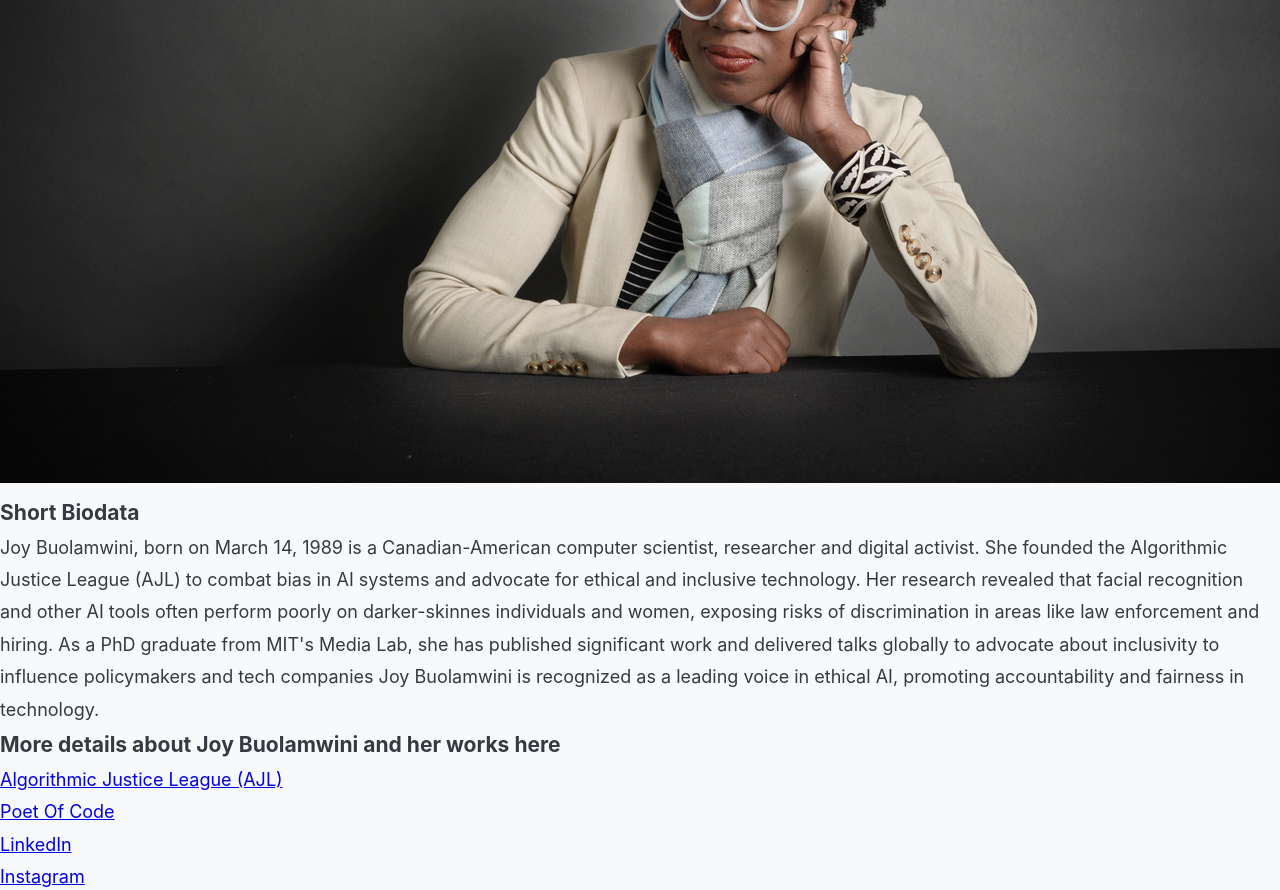
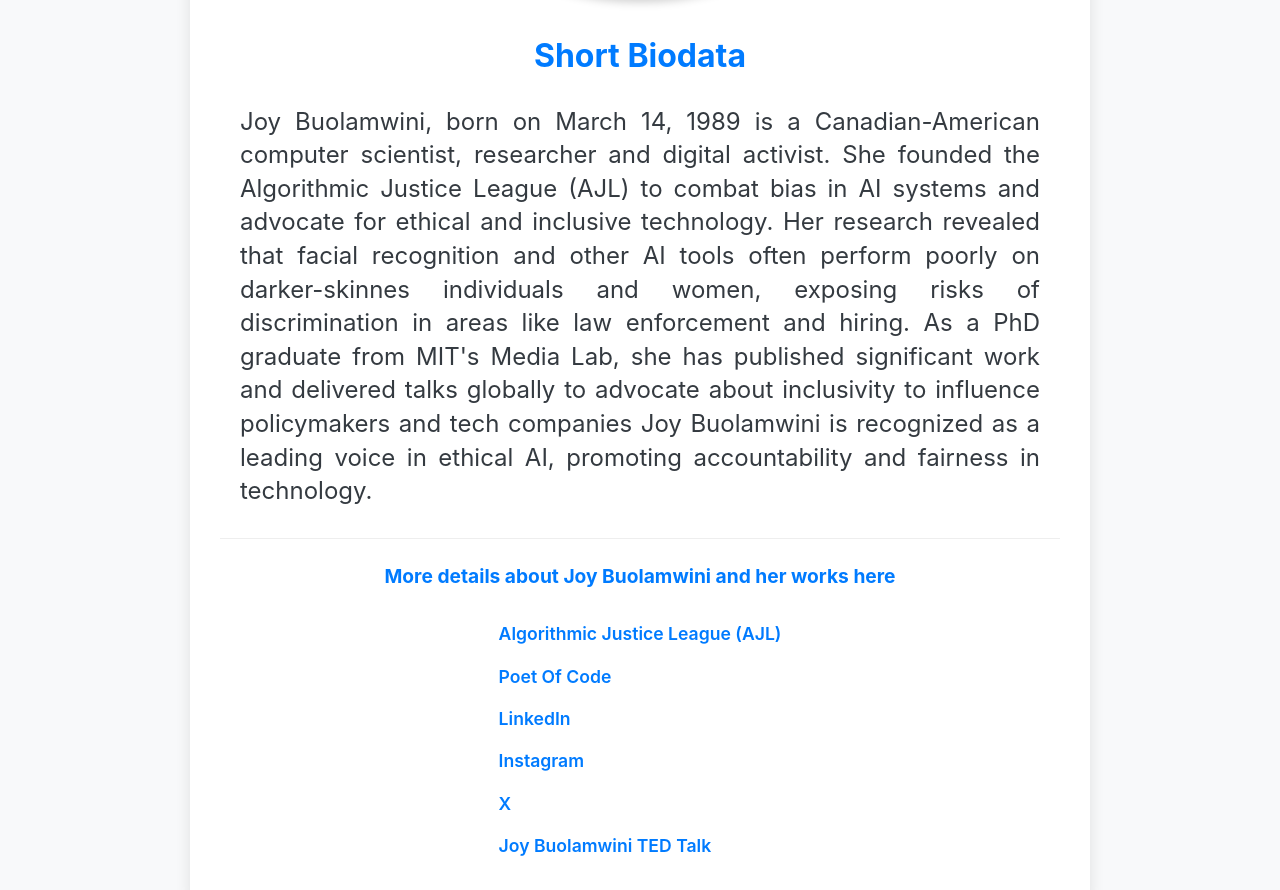
Before and after one commit to aveyna/project-2, a plain HTML site: page techhero.html in a window 1280 px wide. Shown: the part 656-1546 px from the top of the page. Drawn offline with Linux system fonts and the light colour scheme.

Commit message:
Update stylepage.css

```diff
--- a/stylepage.css
+++ b/stylepage.css
@@ -7,18 +7,18 @@
 /* --- Body --- */
 body {
     font-family: 'Inter', sans-serif;
-    background-color: #f8f9fa;
-    color: #343a40;
+    background-color: #f8f9fa; /* Very light gray */
+    color: #343a40; /* Dark text */
     line-height: 1.8;
-    font-size: 18px;  /* Slightly larger base font */
+    font-size: 18px;
     min-height: 100vh;
 }
 
-/* --- Header --- */
+/* --- Header (Blue Bar) --- */
 .page-header {
-    background-color: #007bff;
+    background-color: #007bff; /* Primary Blue */
     padding: 30px 20px;
-    text-align: center;
+    text-align: center; /* Centers H1, H2, and Nav */
     box-shadow: 0 4px 6px rgba(0, 0, 0, 0.1);
 }
 
@@ -48,12 +48,8 @@ nav ul {
     margin: 0;
     display: inline-flex;
     justify-content: center;
-    background-color: #343a40;
+    background-color: #343a40; /* Darker background for nav bar */
     border-radius: 8px;
-}
-
-nav li {
-    margin: 0 10px;
 }
 
 nav a {
@@ -62,69 +58,119 @@ nav a {
     font-weight: 600;
     padding: 12px 20px;
     display: block;
-    font-size: 1.3rem;  /* bigger! */
+    font-size: 1.3rem; /* Larger navigation text */
     transition: color 0.3s, transform 0.2s, background 0.2s;
     border-radius: 6px;
 }
 
 nav a:hover {
-    color: #ffc107;
-    background: rgba(255, 255, 255, 0.1); /* subtle background highlight */
+    color: #ffc107; /* Yellow highlight */
+    background: rgba(255, 255, 255, 0.1);
     transform: scale(1.08);
 }
 
-/* --- Header Image --- */
+/* --- Header Image (Used on index.html) --- */
 .page-header img {
     max-width: 70%;
     height: auto;
     display: block;
-    margin: 20px auto 0 auto;
+    margin: 20px auto 0 auto; /* Centers the image */
     border-radius: 12px;
     box-shadow: 0 10px 20px rgba(0, 0, 0, 0.15);
     border: 5px solid white;
 }
 
 
-.section {
-    max-width: 800px;
-    margin: 40px auto;
+/* --- Shared Main Content Wrapper (Used on techhero.html) --- */
+.content-text {
+    max-width: 900px;
+    margin: 40px auto; /* CENTERS THE ENTIRE HERO PROFILE SECTION */
     padding: 30px;
     background-color: white;
     border-radius: 10px;
     box-shadow: 0 5px 15px rgba(0, 0, 0, 0.1);
-    border-left: 6px solid #007bff;
-    text-align: center;
+    border-top: 6px solid #007bff;
 }
 
-.section h2 {
+.content-text h2,
+.content-text h3 {
     color: #007bff;
     font-size: 2rem;
     margin-bottom: 15px;
+    text-align: center; /* Centers titles within the content block */
 }
 
-.section p {
-    font-size: 1.2rem;
-    margin: 10px 0;
+/* Style for paragraph text in the content areas */
+.content-text p {
+    font-size: 1.5rem; /* Larger text size */
+    margin: 20px 0;
+    line-height: 1.4;
+    text-align: justify; /* Makes text look professional */
+    padding: 0 20px;
 }
 
-/* --- Footer --- */
-footer {
-    background: #343a40;
-    color: white;
-    padding: 15px;
-    margin-top: 40px;
-    text-align: center;
-    font-size: 0.9rem;
+
+/* --- Tech Hero Page Specific Image & Links --- */
+.content-text .hero-image img {
+    max-width: 400px; /* Constrain image size */
+    height: auto;
+    display: block;
+    margin: 0 auto 30px auto; /* Centers the image */
+    border-radius: 50%; /* Make it circular for a profile photo */
+    box-shadow: 0 5px 10px rgba(0, 0, 0, 0.2);
 }
 
-about-preview {
-    max-width: 700px; /* Constrain width for better readability */
-    margin: 40px auto; /* Crucial: Centers the section block itself */
+.content-text .caption {
+    margin-bottom: 30px;
+}
+
+/* Centering the links list */
+.content-text .links {
+    text-align: center;
+    padding-top: 20px;
+    border-top: 1px solid #eee;
+}
+
+.content-text .links h3 {
+    font-size: 1.2rem;
+    margin-bottom: 15px;
+}
+
+.content-text .links ul {
+    list-style: none;
+    padding: 0;
+    margin: 0 auto;
+    display: inline-block; /* Allows the list to be centered */
+}
+
+.content-text .links li {
+    margin: 10px 0;
+    text-align: left; /* Aligns list items to the left within the centered block */
+}
+
+.content-text .links a {
+    color: #007bff;
+    text-decoration: none;
+    font-weight: 600;
+    font-size: 1.1rem;
+    transition: color 0.2s;
+}
+
+.content-text .links a:hover {
+    color: #0056b3;
+    text-decoration: underline;
+}
+
+/* --- Index.html Specific Styles (About Our Project) --- */
+
+.about-preview {
+    max-width: 700px;
+    margin: 40px auto; /* Centers the section block itself */
     padding: 30px;
     background-color: white;
     border-radius: 8px;
     box-shadow: 0 5px 15px rgba(0, 0, 0, 0.05);
-    border-left: 5px solid #007bff; /* Feature line for emphasis */
+    border-left: 5px solid #007bff;
 }
 
 .about-preview h2 {
@@ -138,5 +184,6 @@ about-preview {
 .about-preview p {
     text-align: center;
     padding: 0 10px;
-    font-size: 1.5rem; /* UPDATED FONT SIZE for index.html text */
+    font-size: 1.5rem; /* Large font size */
     line-height: 1.2;
+}
```
